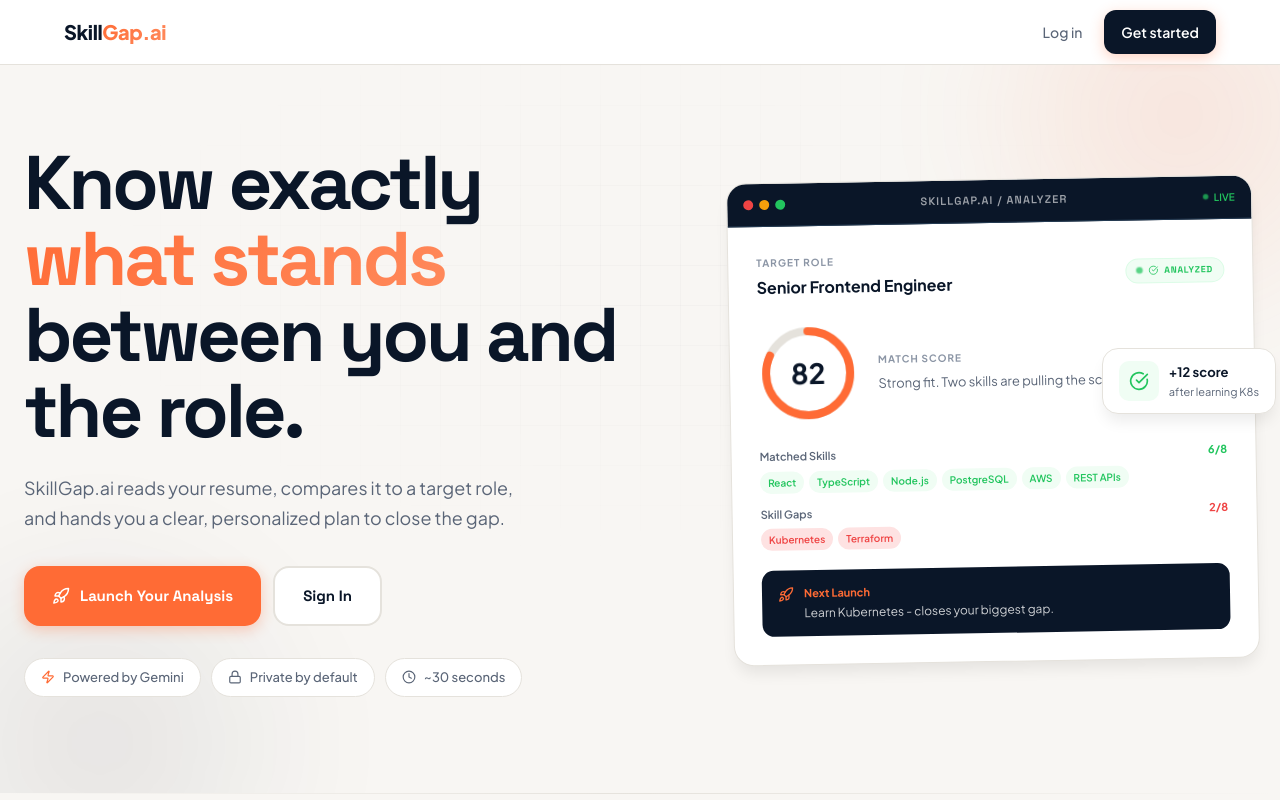
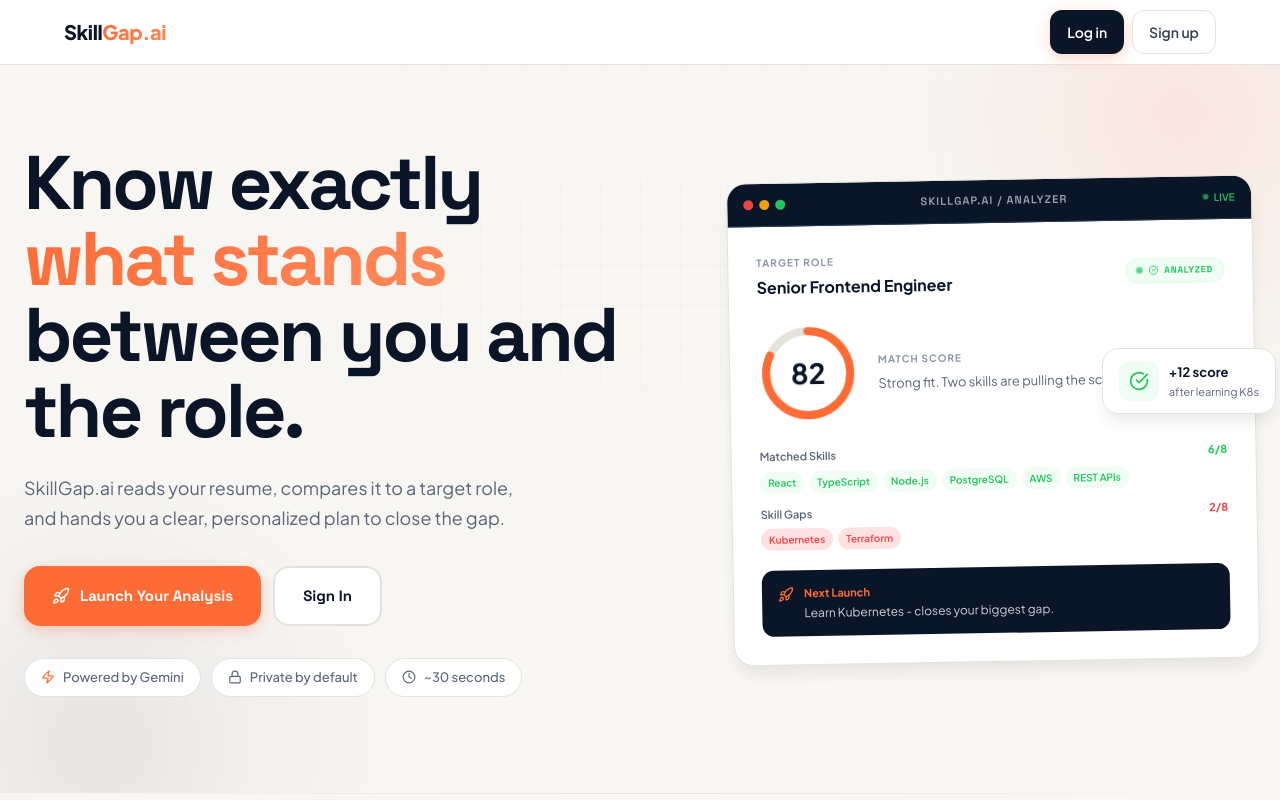
Before and after one commit to Theani7/skillgap.ai, a React (Vite) app in the folder frontend/: page / in a window 1280 px wide. Shown: the top 800 px of the page. Built offline with nearby package versions, Linux system fonts and the light colour scheme; no server answers.

Commit message:
Update navbar: styled Log in/Sign up buttons

```diff
--- a/frontend/src/components/Navbar.jsx
+++ b/frontend/src/components/Navbar.jsx
@@ -35,24 +35,17 @@
         <nav style={{ display: 'flex', alignItems: 'center', gap: '8px' }}>
           <button
             onClick={() => openAuthModal('login')}
-            style={{
-              padding: '8px 14px', borderRadius: 'var(--radius-md)',
-              fontSize: '14px', fontWeight: '500',
-              color: 'var(--color-text-muted)', textDecoration: 'none',
-              transition: 'color 150ms ease',
-              background: 'none', border: 'none', cursor: 'pointer',
-            }}
-            onMouseEnter={(e) => e.currentTarget.style.color = 'var(--color-text)'}
-            onMouseLeave={(e) => e.currentTarget.style.color = 'var(--color-text-muted)'}
+            className="btn btn-primary"
+            style={{ padding: '8px 16px', fontSize: '14px' }}
           >
             Log in
           </button>
           <button
             onClick={() => openAuthModal('register')}
-            className="btn btn-primary"
+            className="btn btn-secondary"
             style={{ padding: '8px 16px', fontSize: '14px' }}
           >
-            Get started
+            Sign up
           </button>
         </nav>
       </div>
```
